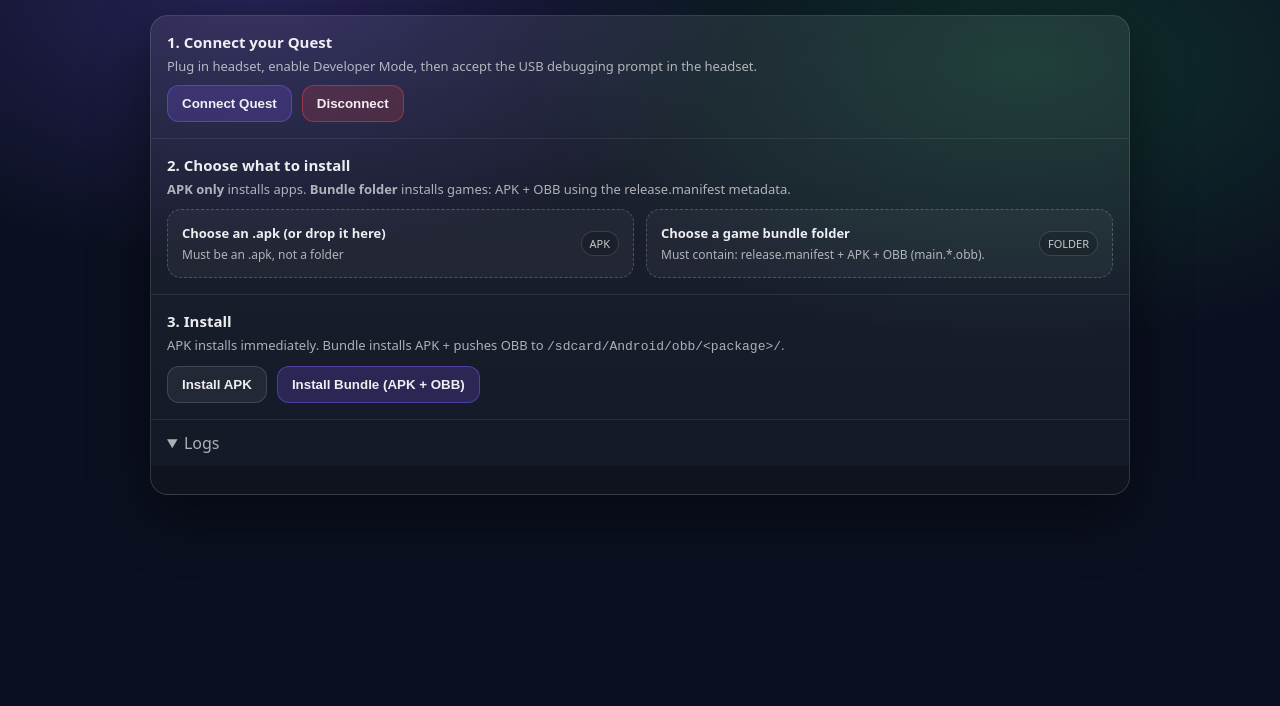
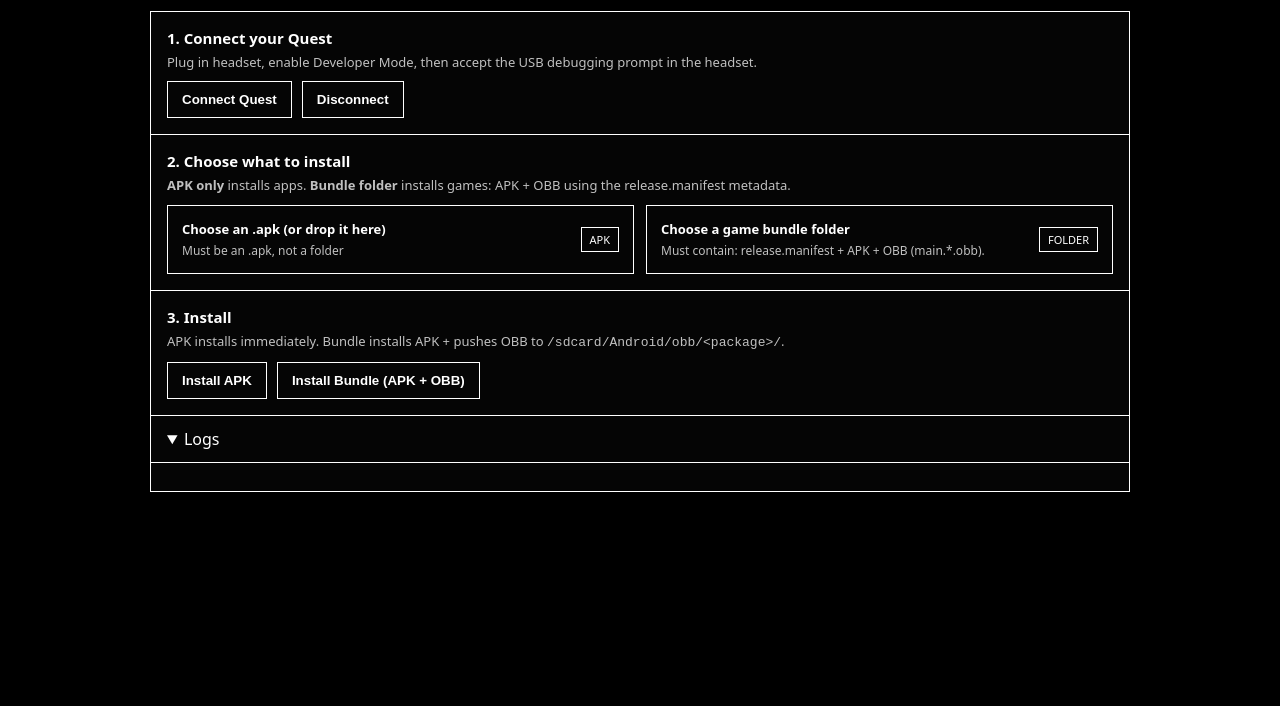
Before and after one commit to FrizzleM/QuestLoad, a website built with Vite: page quest-web-installer/index.html in a window 1280 px wide. Shown: the part 94-800 px from the top of the page. Built offline with nearby package versions, Linux system fonts and the light colour scheme.

Commit message:
Simplify index UI to minimal black and white theme

```diff
--- a/quest-web-installer/index.html
+++ b/quest-web-installer/index.html
@@ -8,40 +8,33 @@
 
   <style>
     :root{
-      --bg:#0b1020;
-      --border:rgba(255,255,255,.12);
-      --text:rgba(255,255,255,.92);
-      --muted:rgba(255,255,255,.65);
-      --accent:#7c5cff;
-      --good:#22c55e;
-      --danger:#ef4444;
-      --radius:18px;
-      --shadow:0 20px 60px rgba(0,0,0,.45);
+      --bg:#000;
+      --surface:#050505;
+      --border:#fff;
+      --text:#fff;
+      --muted:rgba(255,255,255,.75);
+      --radius:0;
     }
     *{box-sizing:border-box}
     body{
       margin:0; min-height:100vh;
-      background:
-        radial-gradient(900px 500px at 20% 10%, rgba(124,92,255,.25), transparent 55%),
-        radial-gradient(900px 500px at 80% 20%, rgba(34,197,94,.18), transparent 55%),
-        var(--bg);
+      background:var(--bg);
       color:var(--text);
       font-family:system-ui,-apple-system,Segoe UI,Roboto,Helvetica,Arial;
       display:flex; justify-content:center;
-      padding:28px 16px;
+      padding:24px 16px;
     }
     .wrap{width:min(980px,100%)}
-    h1{margin:0 0 6px;font-size:28px}
-    .sub{color:var(--muted);font-size:14px;margin-bottom:18px;line-height:1.35}
+    h1{margin:0 0 8px;font-size:28px;font-weight:600;letter-spacing:.03em}
+    .sub{color:var(--muted);font-size:14px;margin-bottom:16px;line-height:1.35}
 
     .card{
-      background:linear-gradient(180deg,rgba(255,255,255,.08),rgba(255,255,255,.04));
+      background:var(--surface);
       border:1px solid var(--border);
       border-radius:var(--radius);
-      box-shadow:var(--shadow);
       overflow:hidden;
     }
-    .section{padding:16px;border-bottom:1px solid rgba(255,255,255,.08)}
+    .section{padding:16px;border-bottom:1px solid var(--border)}
     .section:last-child{border-bottom:none}
     .title{font-size:15px;font-weight:700;margin-bottom:6px}
     .desc{font-size:13px;color:var(--muted);line-height:1.35}
@@ -49,18 +42,16 @@
     .actions{display:flex;gap:10px;flex-wrap:wrap;margin-top:10px}
     button{
       appearance:none;
-      border-radius:12px;
+      border-radius:0;
       padding:10px 14px;
-      border:1px solid rgba(255,255,255,.14);
-      background:rgba(255,255,255,.06);
+      border:1px solid var(--border);
+      background:transparent;
       color:var(--text);
-      font-weight:700;
+      font-weight:600;
       cursor:pointer;
-      transition:.15s;
+      transition:background .15s;
     }
-    button:hover{background:rgba(255,255,255,.1)}
-    .primary{ background:rgba(124,92,255,.2); border-color:rgba(124,92,255,.45); }
-    .danger{ background:rgba(239,68,68,.18); border-color:rgba(239,68,68,.45); }
+    button:hover{background:rgba(255,255,255,.12)}
 
     .grid{
       display:grid;
@@ -73,9 +64,9 @@
     }
 
     .picker{
-      border:1.5px dashed rgba(255,255,255,.2);
-      background:rgba(255,255,255,.04);
-      border-radius:14px;
+      border:1px solid var(--border);
+      background:transparent;
+      border-radius:0;
       padding:14px;
       display:flex;
       justify-content:space-between;
@@ -88,18 +79,19 @@
     .tag{
       font-size: 11px;
       padding: 4px 8px;
-      border-radius: 999px;
-      border: 1px solid rgba(255,255,255,.14);
-      background: rgba(0,0,0,.18);
-      color: rgba(255,255,255,.75);
+      border-radius: 0;
+      border: 1px solid var(--border);
+      background: transparent;
+      color: var(--text);
       white-space: nowrap;
     }
 
     pre{
       margin:0;
       padding:14px;
-      background:rgba(0,0,0,.25);
-      color:#b9ffcf;
+      border-top:1px solid var(--border);
+      background:transparent;
+      color:var(--text);
       font-size:12.5px;
       max-height:320px;
       overflow:auto;
@@ -108,7 +100,7 @@
     details summary{
       padding:12px 16px;
       cursor:pointer;
-      color:var(--muted);
+      color:var(--text);
       user-select:none;
     }
   </style>
@@ -131,8 +123,8 @@
         </div>
 
         <div class="actions">
-          <button id="connect" class="primary" type="button">Connect Quest</button>
-          <button id="disconnect" class="danger" type="button">Disconnect</button>
+          <button id="connect" type="button">Connect Quest</button>
+          <button id="disconnect" type="button">Disconnect</button>
         </div>
       </div>
 
@@ -175,7 +167,7 @@
 
         <div class="actions">
           <button id="install" type="button">Install APK</button>
-          <button id="installBundle" class="primary" type="button">Install Bundle (APK + OBB)</button>
+          <button id="installBundle" type="button">Install Bundle (APK + OBB)</button>
         </div>
       </div>
 
@@ -204,8 +196,7 @@
       });
 
       const hl = (on) => {
-        apkPick.style.borderColor = on ? 'rgba(124,92,255,.65)' : 'rgba(255,255,255,.2)';
-        apkPick.style.background = on ? 'rgba(124,92,255,.10)' : 'rgba(255,255,255,.04)';
+        apkPick.style.background = on ? 'rgba(255,255,255,.12)' : 'transparent';
       };
       ['dragenter','dragover'].forEach(evt => apkPick.addEventListener(evt, (e)=>{ e.preventDefault(); hl(true); }));
       ['dragleave','drop'].forEach(evt => apkPick.addEventListener(evt, (e)=>{ e.preventDefault(); hl(false); }));
```
